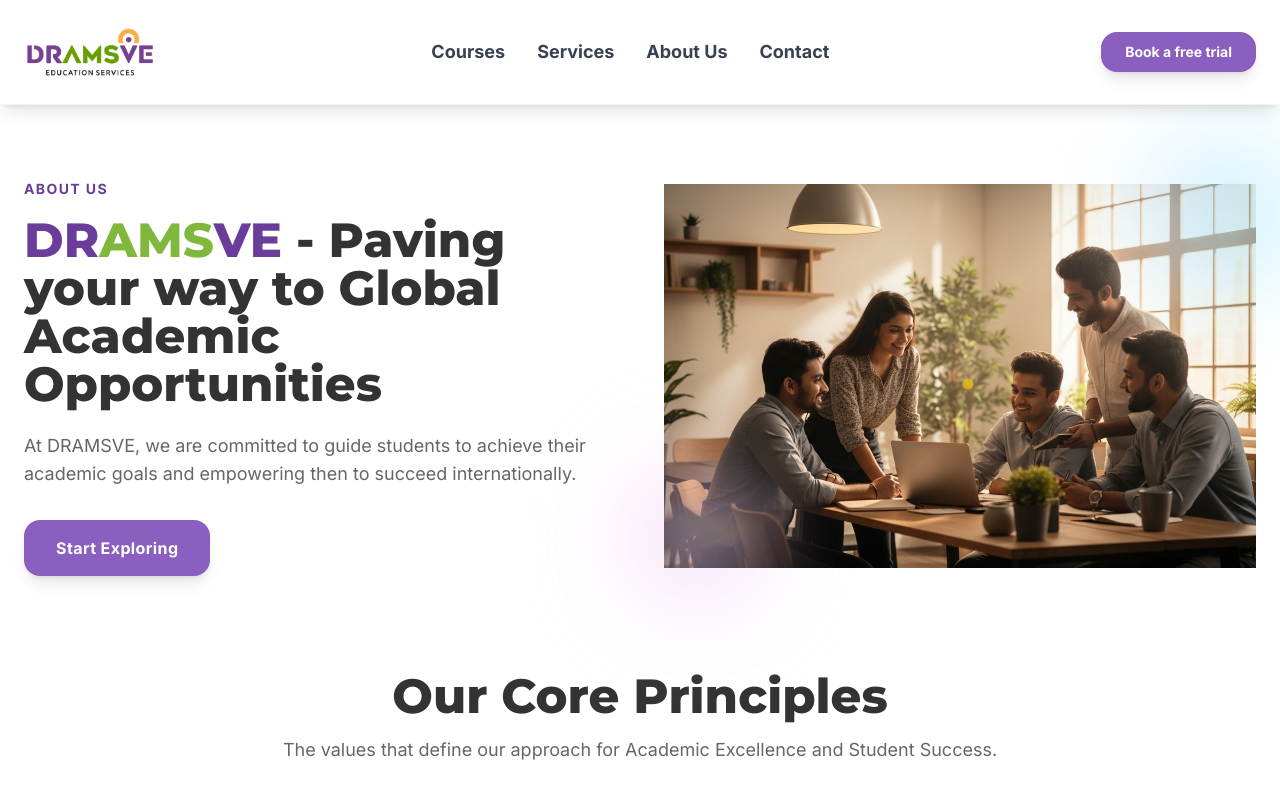
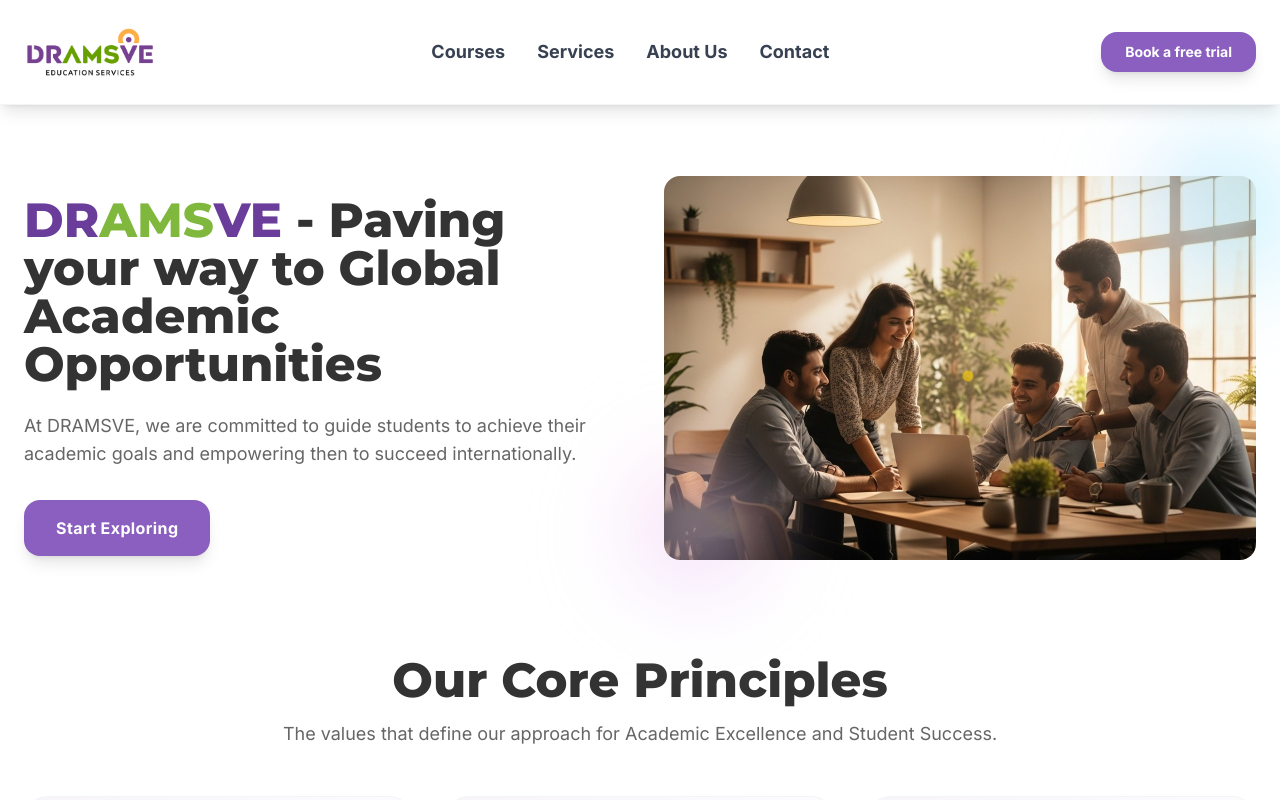
Before and after one commit to Shivam30505/Dramsve, a React (Create React App) app: page /about in a window 1280 px wide. Shown: the top 800 px of the page. Built offline with nearby package versions, Linux system fonts and the light colour scheme.

Commit message:
website is ready

```diff
--- a/src/components/AboutUsSection.js
+++ b/src/components/AboutUsSection.js
@@ -74,7 +74,7 @@ const AboutUsSection = () => {
             transition={{ duration: 0.6 }}
             viewport={{ once: true }}
           >
-            <span className="text-sm font-bold uppercase tracking-widest" style={{color: '#6A3D9A'}}>About Us</span>
+            {/* <span className="text-sm font-bold uppercase tracking-widest" style={{color: '#6A3D9A'}}>About Us</span> */}
             <h2 className="text-4xl md:text-5xl font-extrabold mt-4 mb-6 leading-tight" style={{color: '#333'}}>
               <span style={{color: '#6A3D9A'}}>DR</span><span style={{color: '#7FB83D'}}>AMS</span><span style={{color: '#6A3D9A'}}>VE</span> - Paving your way to Global Academic Opportunities
             </h2>
@@ -101,7 +101,7 @@ const AboutUsSection = () => {
           >
             <motion.img
               alt="About DRAMSVE - Your Gateway to Global Education"
-              className="object-cover w-full h-96 cursor-pointer"
+              className="object-cover w-full h-96 cursor-pointer rounded-2xl"
               src={require('../images/about.png')}
               initial={{ opacity: 0, scale: 0.8 }}
               whileInView={{ opacity: 1, scale: 1 }}
--- a/src/components/Footer.js
+++ b/src/components/Footer.js
@@ -9,7 +9,7 @@ const Footer = () => {
   const socialIcons = [
     {
       name: 'Twitter',
-      path: 'M22.46,6.52,16.89,6.28a1.23,1.23,0,0,0-1.12.87,1.18,1.18,0,0,0,.43,1.3l2.84,2.23a.13.13,0,0,1,0,.2L14.7,14.77a.13.13,0,0,1-.2,0L12.27,12a1.18,1.18,0,0,0-1.3-.43,1.23,1.23,0,0,0-.87,1.12l-.24,5.57a1.2,1.2,0,0,0,1.2,1.2H17.5a6.5,6.5,0,0,0,6.5-6.5V7.72A1.2,1.2,0,0,0,22.46,6.52ZM4.9,2.5A2.4,2.4,0,0,0,2.5,4.9V10A2.4,2.4,0,0,0,4.9,12.4H10A2.4,2.4,0,0,0,12.4,10V4.9A2.4,2.4,0,0,0,10,2.5Z',
+      path: 'M22 5.924c-.75.333-1.563.556-2.417.656.865-.52 1.52-1.333 1.833-2.302-.812.48-1.708.833-2.656 1.02-.77-.82-1.854-1.333-3.062-1.333-2.312 0-4.187 1.875-4.187 4.187 0 .333.042.656.104.958-3.48-.166-6.562-1.833-8.625-4.354-.354.625-.562 1.354-.562 2.125 0 1.458.75 2.74 1.875 3.48-.687-.02-1.333-.208-1.896-.52v.042c0 2.02 1.437 3.708 3.333 4.094-.354.104-.72.166-1.104.166-.27 0-.52-.02-.77-.062.52 1.645 2.042 2.833 3.854 2.875-1.416 1.104-3.187 1.77-5.104 1.77-.333 0-.666-.02-1-.062 1.854 1.187 4.062 1.875 6.416 1.875 7.708 0 11.916-6.375 11.916-11.916 0-.187 0-.375-.02-.562.812-.583 1.52-1.312 2.083-2.145',
       url: 'https://twitter.com/dramsve' // Replace with your actual Twitter URL
     },
     {
```
